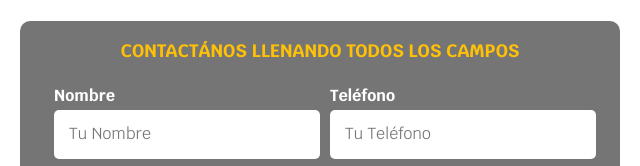
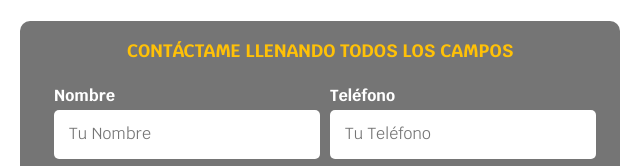
Before and after one commit to StrakerCode/freelancer-page, a plain HTML site: page index.html in a window 1280 px wide. Shown: the part 1099-1265 px from the top of the page, 320-960 px from the left. Drawn offline with Linux system fonts and the light colour scheme.

Commit message:
Contact Update

```diff
--- a/index.html
+++ b/index.html
@@ -100,7 +100,7 @@
 
             <form class="formulario">
                 <fieldset>
-                    <legend>Contactános llenando todos los campos</legend>
+                    <legend>Contáctame llenando todos los campos</legend>
 
                     <div class="contenedor-campos">
                         <div class="campo">
```
